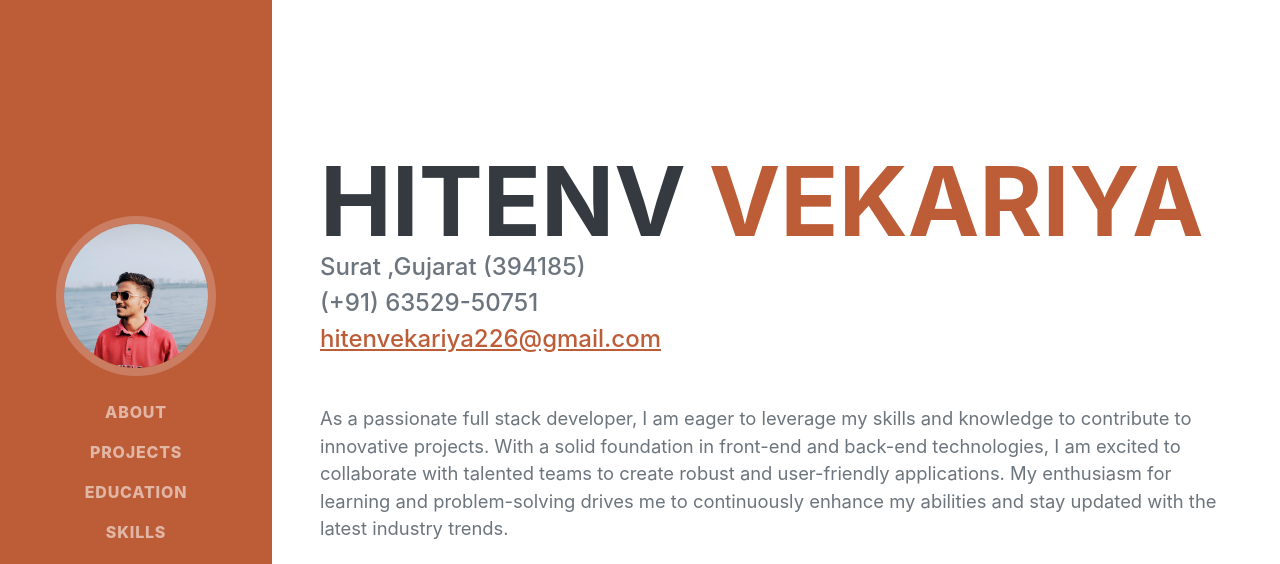
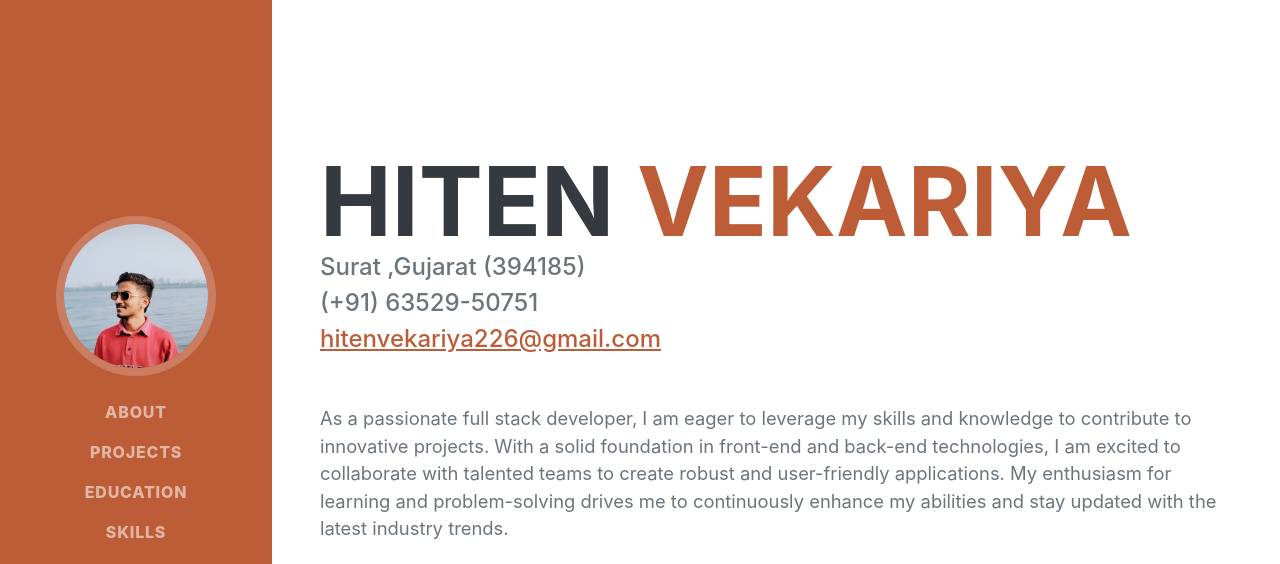
Before and after one commit to hitenvekariya22/portfolio, a plain HTML site: page index.html in a window 1280 px wide. Shown: the top 564 px of the page. Drawn offline with nearby package versions, Linux system fonts and the light colour scheme; a web font is replaced by a local one.

Commit message:
name change

```diff
--- a/index.html
+++ b/index.html
@@ -45,7 +45,7 @@
         <section class="resume-section" id="about">
             <div class="resume-section-content">
                 <h1 class="mb-0">
-                    Hitenv
+                    Hiten
                     <span class="text-primary">Vekariya</span>
                 </h1>
                 <div class="subheading mb-5">
```
